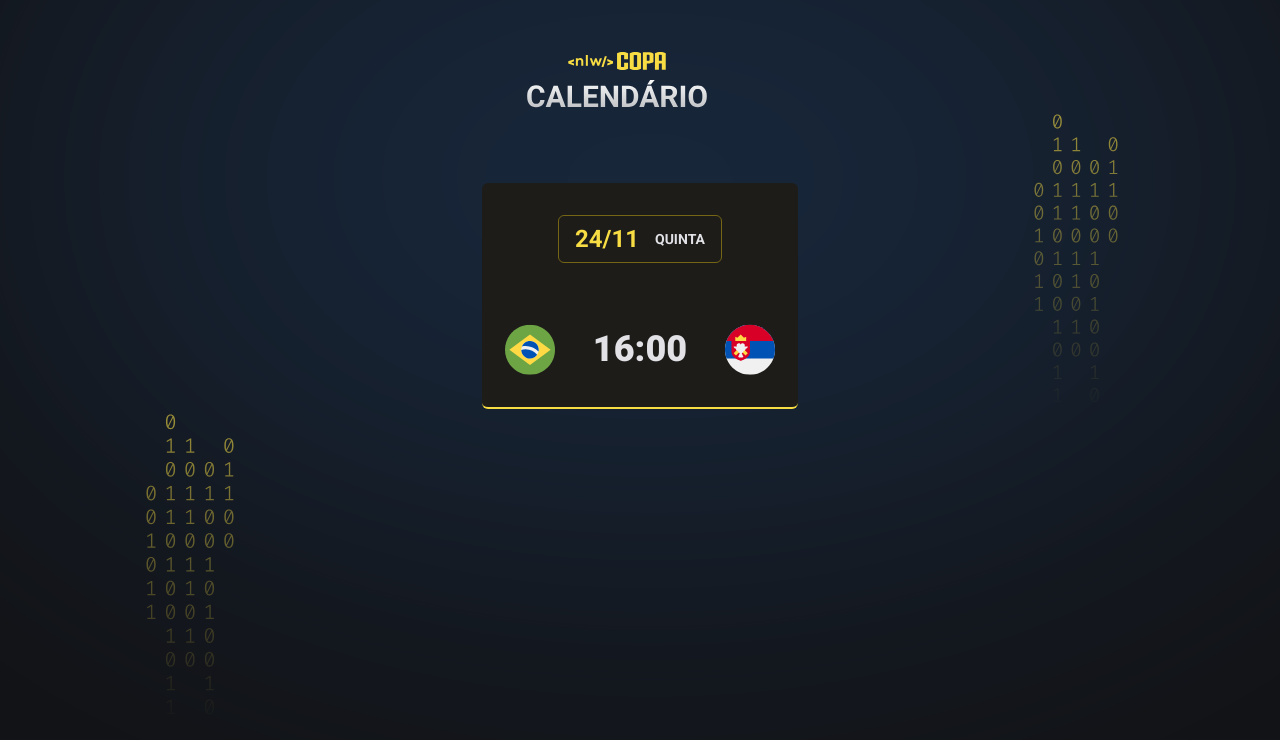
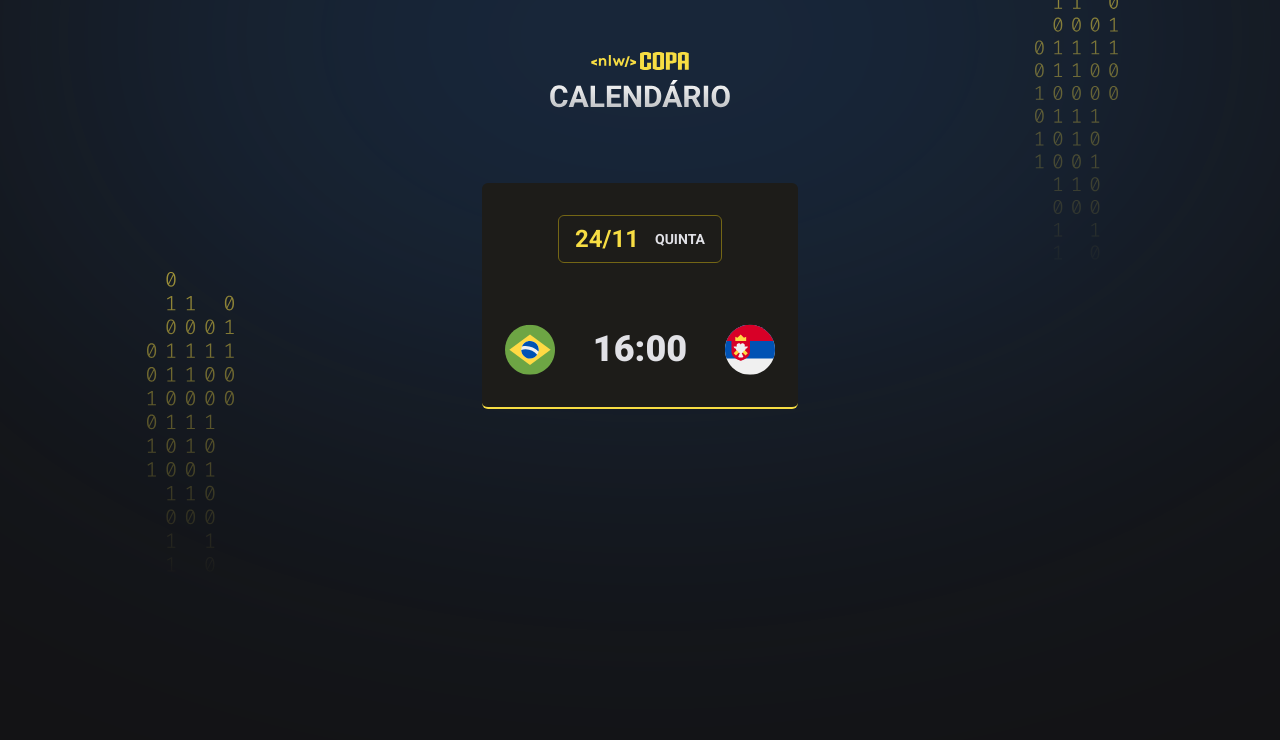
Before and after one commit to GabriellRossi/Copa, a plain HTML site: page index.html in a window 1280 px wide. Drawn offline with Linux system fonts and the light colour scheme.

Commit message:
adicionado tag script e ajuste do alinhamentos

```diff
--- a/index.html
+++ b/index.html
@@ -33,5 +33,6 @@
         </div>
       </main>
     </div>
+    <script src="./script.js"></script>
   </body>
 </html>
--- a/style.css
+++ b/style.css
@@ -15,7 +15,7 @@ a {
 body {
   background-color: #121214;
   background-image: url(./assets/bg-blue.svg);
-  background-position: center 55%;
+  background-position: center -715px;
 }
 
 body * {
@@ -29,6 +29,7 @@ body * {
 
 header {
   margin-bottom: 63px;
+  text-align: center;
 }
 
 .card {
```
